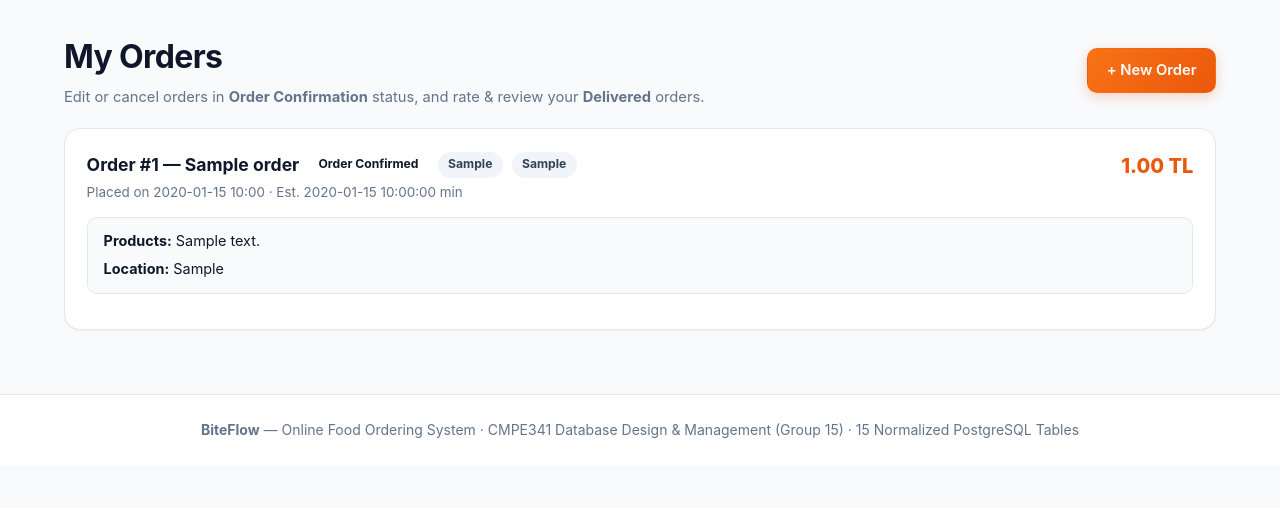
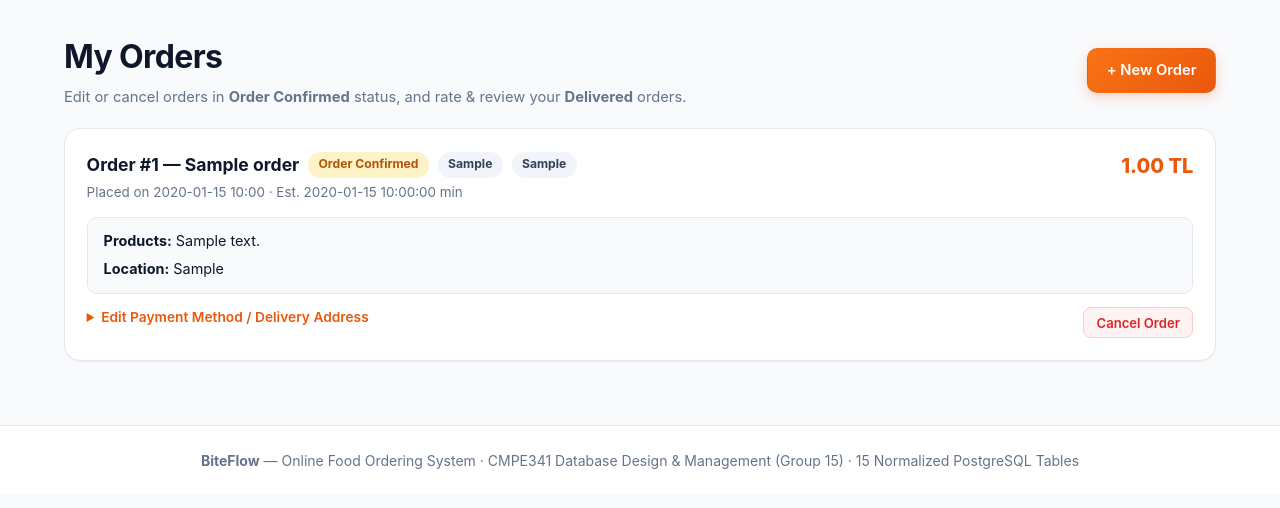
Before and after one commit to mertincircioglu/online-food-ordering-system-group-15, a FastAPI app: template app/templates/my_orders.html in a window 1280 px wide. Shown: the part 67-575 px from the top of the page. Run offline with FastAPI, Linux system fonts and the light colour scheme; the template is opened without the code that fills it: most values are stand-ins (such as "Sample title", 1, 10 or a date in 2020); some libraries are stand-ins or nearby versions.

Commit message:
Align Order Confirmed status wording with project report

```diff
--- a/app/main.py
+++ b/app/main.py
@@ -27,7 +27,7 @@ templates = Jinja2Templates(directory="templates")
 
 DELIVERY_TYPES = ["Platform_carrier", "Restaurant_carrier", "Pick_up"]
 PAYMENT_METHODS = ["Online", "Card at the door", "Cash at the door"]
-ORDER_STATUSES = ["Order Confirmation", "Preparing", "On the way", "Delivered", "Cancelled"]
+ORDER_STATUSES = ["Order Confirmed", "Preparing", "On the way", "Delivered", "Cancelled"]
 PRODUCT_CATEGORIES = ["Main Course", "Drinks", "Sweets", "Other"]
 DAYS_OF_WEEK = ["Monday", "Tuesday", "Wednesday", "Thursday", "Friday", "Saturday", "Sunday"]
 
@@ -573,7 +573,7 @@ async def place_order(request: Request, restaurant_id: int):
                     delivery_type, payment_method, order_status,
                     estimated_delivery_time, total_price
                 )
-                VALUES (%s, %s, %s, %s, %s, 'Order Confirmation', %s, %s)
+                VALUES (%s, %s, %s, %s, %s, 'Order Confirmed', %s, %s)
                 RETURNING order_id
                 """,
                 (
@@ -675,14 +675,14 @@ def update_my_order(
         UPDATE orders
         SET payment_method = %s,
             delivery_address_id = CASE WHEN delivery_type = 'Pick_up' THEN NULL ELSE COALESCE(%s, delivery_address_id) END
-        WHERE order_id = %s AND customer_id = %s AND order_status = 'Order Confirmation'
+        WHERE order_id = %s AND customer_id = %s AND order_status = 'Order Confirmed'
         """,
         (payment_method, addr_val, order_id, user["customer_id"]),
     )
     if updated:
         flash(request, f"Order #{order_id} updated.", "success")
     else:
-        flash(request, "Only orders in 'Order Confirmation' status can be edited.", "warning")
+        flash(request, "Only orders in 'Order Confirmed' status can be edited.", "warning")
     return RedirectResponse("/my-orders", status_code=303)
 
 
@@ -695,14 +695,14 @@ def delete_my_order(request: Request, order_id: int):
     deleted = execute_query(
         """
         DELETE FROM orders
-        WHERE order_id = %s AND customer_id = %s AND order_status = 'Order Confirmation'
+        WHERE order_id = %s AND customer_id = %s AND order_status = 'Order Confirmed'
         """,
         (order_id, user["customer_id"]),
     )
     if deleted:
         flash(request, f"Order #{order_id} cancelled and removed.", "info")
     else:
-        flash(request, "Only orders in 'Order Confirmation' status can be cancelled.", "warning")
+        flash(request, "Only orders in 'Order Confirmed' status can be cancelled.", "warning")
     return RedirectResponse("/my-orders", status_code=303)
 
 
--- a/app/static/css/style.css
+++ b/app/static/css/style.css
@@ -439,7 +439,7 @@ a {
 .badge-admin      { background: #ede9fe; color: #6d28d9; }
 .badge-manager    { background: #ffedd5; color: #c2410c; }
 .badge-customer   { background: #e0f2fe; color: #0369a1; }
-.badge-OrderConfirmation { background: #fef3c7; color: #b45309; }
+.badge-OrderConfirmed { background: #fef3c7; color: #b45309; }
 .badge-Pending    { background: #fef3c7; color: #b45309; }
 .badge-Preparing  { background: #dbeafe; color: #1d4ed8; }
 .badge-Ontheway   { background: #ede9fe; color: #6d28d9; }
--- a/app/templates/my_orders.html
+++ b/app/templates/my_orders.html
@@ -5,7 +5,7 @@
   <div>
     <h1>My Orders</h1>
     <p style="margin:0.25rem 0 0;color:var(--muted);font-size:0.92rem;">
-      Edit or cancel orders in <strong>Order Confirmation</strong> status, and rate &amp; review your <strong>Delivered</strong> orders.
+      Edit or cancel orders in <strong>Order Confirmed</strong> status, and rate &amp; review your <strong>Delivered</strong> orders.
     </p>
   </div>
   <a href="/" class="btn btn-primary">+ New Order</a>
@@ -38,7 +38,7 @@
             <div style="margin-top:0.3rem;"><strong>Location:</strong> {{ o.delivery_location }}</div>
           </div>
 
-          {% if o.order_status == 'Order Confirmation' %}
+          {% if o.order_status == 'Order Confirmed' %}
             <div style="display:flex;justify-content:space-between;align-items:flex-start;flex-wrap:wrap;gap:1rem;">
               <details style="flex:1;min-width:260px;">
                 <summary>Edit Payment Method / Delivery Address</summary>
--- a/db/init.sql
+++ b/db/init.sql
@@ -158,8 +158,8 @@ CREATE TABLE orders (
     payment_method          VARCHAR(30)    NOT NULL
                             CHECK (payment_method IN ('Online', 'Card at the door', 'Cash at the door')),
     order_date              TIMESTAMP      NOT NULL DEFAULT CURRENT_TIMESTAMP,
-    order_status            VARCHAR(30)    NOT NULL DEFAULT 'Order Confirmation'
-                            CHECK (order_status IN ('Order Confirmation', 'Preparing', 'On the way', 'Delivered', 'Cancelled')),
+    order_status            VARCHAR(30)    NOT NULL DEFAULT 'Order Confirmed'
+                            CHECK (order_status IN ('Order Confirmed', 'Preparing', 'On the way', 'Delivered', 'Cancelled')),
     estimated_delivery_time INT            NOT NULL CHECK (estimated_delivery_time > 0),
     total_price             NUMERIC(10, 2) NOT NULL CHECK (total_price >= 0)
 );
@@ -319,7 +319,7 @@ INSERT INTO orders (restaurant_id, customer_id, delivery_address_id, delivery_ty
 (2, 2, 8,    'Restaurant_carrier', 'Card at the door', NOW() - INTERVAL '3 days',  'Delivered',          24, 580.00),
 (3, 3, 9,    'Platform_carrier',   'Online',           NOW() - INTERVAL '2 days',  'Delivered',          22, 736.00),
 (4, 1, 6,    'Platform_carrier',   'Online',           NOW() - INTERVAL '4 hours', 'Preparing',          38, 612.00),
-(2, 1, NULL, 'Pick_up',            'Cash at the door', NOW() - INTERVAL '1 hour',  'Order Confirmation', 15, 365.00),
+(2, 1, NULL, 'Pick_up',            'Cash at the door', NOW() - INTERVAL '1 hour',  'Order Confirmed', 15, 365.00),
 (5, 4, 10,   'Restaurant_carrier', 'Online',           NOW() - INTERVAL '1 day',   'Delivered',          26, 450.00);
 
 -- 14. Order Items (14 records matching exact total_price of each order)
```
Also changed, not shown: README.md.
